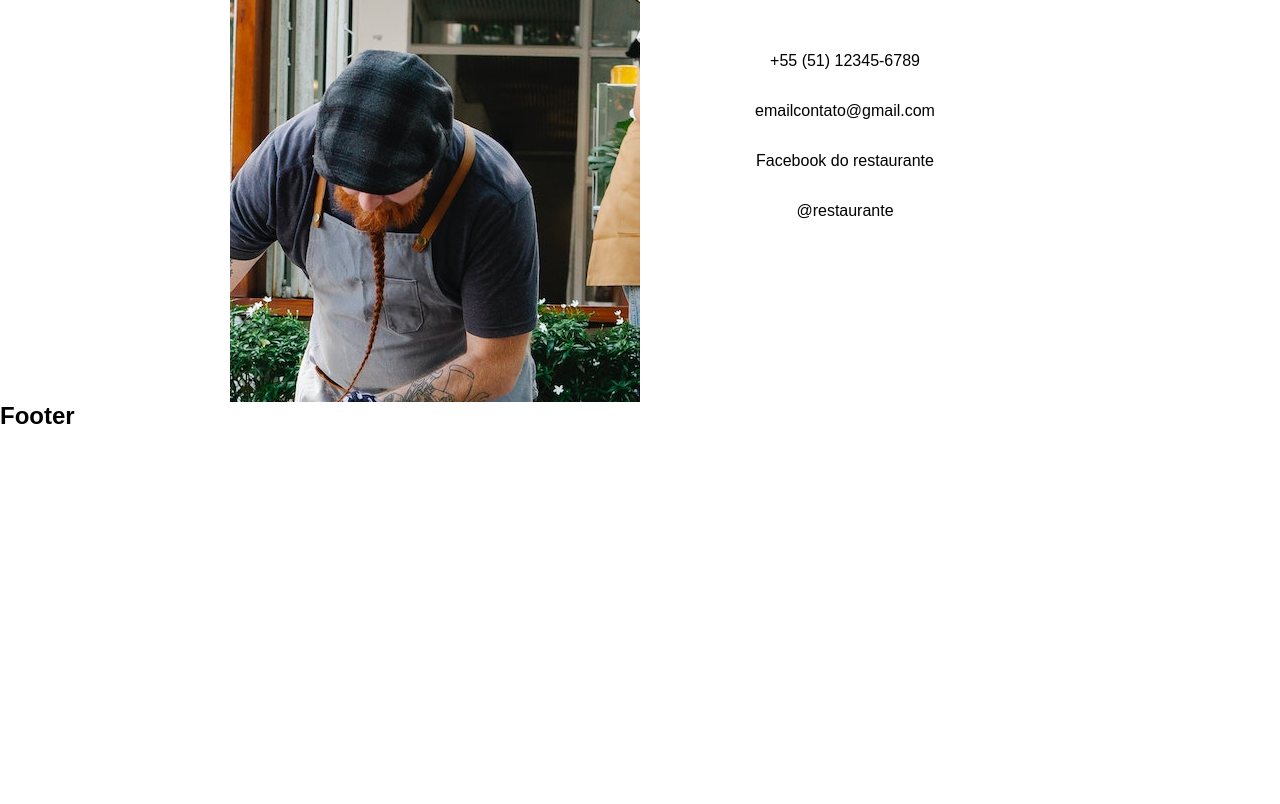
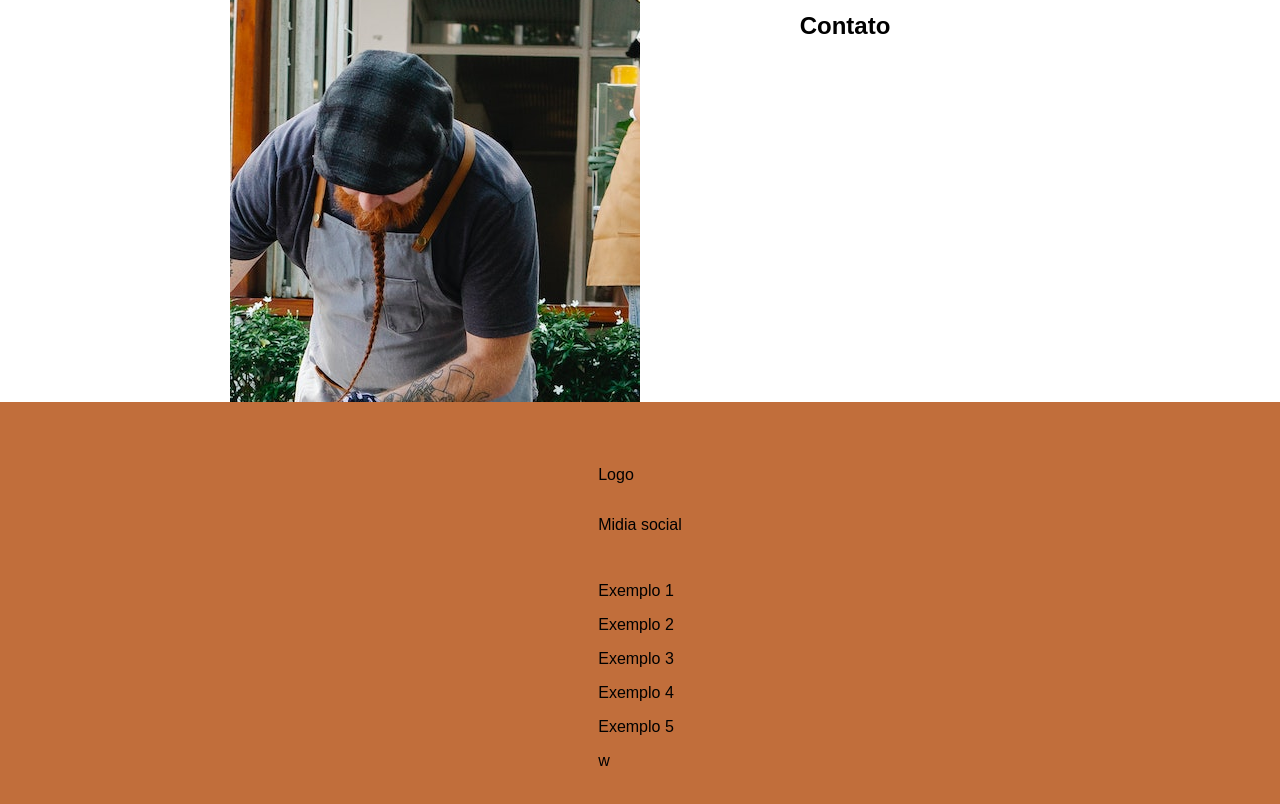
Before and after one commit to guilherme-possebon/Restaurante, a React (Vite) app: page / in a window 1280 px wide. Shown: the part 1360-2164 px from the top of the page. Before the commit the page ends 1790 px from the top, so only its background shows below. Built offline with nearby package versions, Linux system fonts and the light colour scheme.

Commit message:
Adicionando o footer e adicionando um sistema de manutenção facil

```diff
--- a/src/App.jsx
+++ b/src/App.jsx
@@ -17,7 +17,7 @@ function App() {
         <Swipper />
       </section>
 
-      <section className='sectionAbout'>
+      <section>
         <AboutPlusContact />
       </section>
       <section>
--- a/src/Components/AboutPlusContact.jsx
+++ b/src/Components/AboutPlusContact.jsx
@@ -1,6 +1,6 @@
 import "./Css/AboutPlusContact.css"
 
-export default function AboutPlusContact() {
+export default function AboutPlusContact({numenro, email, emailHref, facebook, facebookHref, instagram, instagramHref}) {
     return (
         <div>
             <div className="about">
@@ -29,10 +29,10 @@ export default function AboutPlusContact() {
                         <div className="listContact">
                             <h2>Contato</h2>
                             <ul>
-                                <li><span>+55 (51) 12345-6789</span></li>
-                                <li><span><a href="mailto:emaildecontatodorestaurante@gmail.com">emailcontato@gmail.com</a></span></li>
-                                <li><span><a href="facebook.gg/facedorestaurante">Facebook do restaurante</a></span></li>
-                                <li><span><a href="instagram.com.br/instadorestaurante">@restaurante</a></span></li>
+                                <li><span>{numenro}</span></li>
+                                <li><span><a href={emailHref}>{email}</a></span></li>
+                                <li><span><a href={facebookHref}>{facebook}</a></span></li>
+                                <li><span><a href={instagramHref}>{instagram}</a></span></li>
                             </ul>
                         </div>
                     </div>
--- a/src/Components/Css/AboutPlusContact.css
+++ b/src/Components/Css/AboutPlusContact.css
@@ -7,7 +7,6 @@
 hr {
     display: none;
 }
-
 
 
 
@@ -53,17 +52,8 @@ hr {
     padding-bottom: 15px;
 }
 .almoco, .janta {
-    color: white;
+    color: black;
     width: auto;
-    margin: 30px 0px;
-    border-radius: 10px;
-    box-shadow: 1px 1px 20px 0px rgba(0, 0, 0, 0.313);
-}
-.almoco {
-    background-color: rgb(182, 200, 44);
-}
-.janta {
-    background-color: rgb(34, 33, 36);
 }
 .janta p {
     padding: 3px;
@@ -83,8 +73,7 @@ hr {
 
 .listContact ul {
     list-style: none;
-    margin: 30px;
-    padding: 2em;
+    margin: 2em;
     text-align: center;
 }
 .listContact li {
@@ -114,11 +103,6 @@ hr {
         display: block;
         margin: 2em;
     }
-
-    .almoco, .janta {
-        margin: 30px 0px 0px 0px;
-        width: auto;
-    }
     .about, .contact {
         display: flex;
         justify-content: center;
--- a/src/Components/Css/Footer.css
+++ b/src/Components/Css/Footer.css
@@ -0,0 +1,24 @@
+footer {
+    background-color: rgb(193, 110, 59);
+}
+.containerFooter {
+    padding: 4em 0;
+    display: flex;
+    flex-direction: column;
+    align-items: center;
+}
+.footerWrapper {
+    justify-content: space-evenly;
+}
+.logo {
+    padding-bottom: 2em;
+}
+.socialMedia {
+    padding-bottom: 3em;
+}
+.footerList {
+    list-style: none;
+}
+.footerList li {
+    padding-bottom: 1em;
+}
--- a/src/Components/Footer.jsx
+++ b/src/Components/Footer.jsx
@@ -2,8 +2,24 @@ import './Css/Footer.css'
 
 export default function Footer() {
     return (
-        <div>
-            <h1>Footer</h1>
-        </div>
+        <footer>
+            <div className='containerFooter'>
+                <div className='footerWrapper'>
+                    <div>
+                        <div className='logo'>Logo</div>
+                        <div className='socialMedia'>Midia social</div>
+                    </div>
+                    <div>
+                        <ul className='footerList'>
+                            <li>Exemplo 1</li>
+                            <li>Exemplo 2</li>
+                            <li>Exemplo 3</li>
+                            <li>Exemplo 4</li>
+                            <li>Exemplo 5</li>w
+                        </ul>
+                    </div>
+                </div>
+            </div>
+        </footer>
     )
 }
--- a/src/Components/Header.jsx
+++ b/src/Components/Header.jsx
@@ -1,11 +1,11 @@
 import "./Css/Header.css"
 
-export default function Header() {
+export default function Header({imglogo}) {
     return (
         <header className="Header">
             <nav>
                 <ul>
-                    <li>Logo com nome</li>
+                    <li><img src={imglogo} alt="" /></li>
                     <li><span className="login">Login</span></li>
                 </ul>
             </nav>
```
